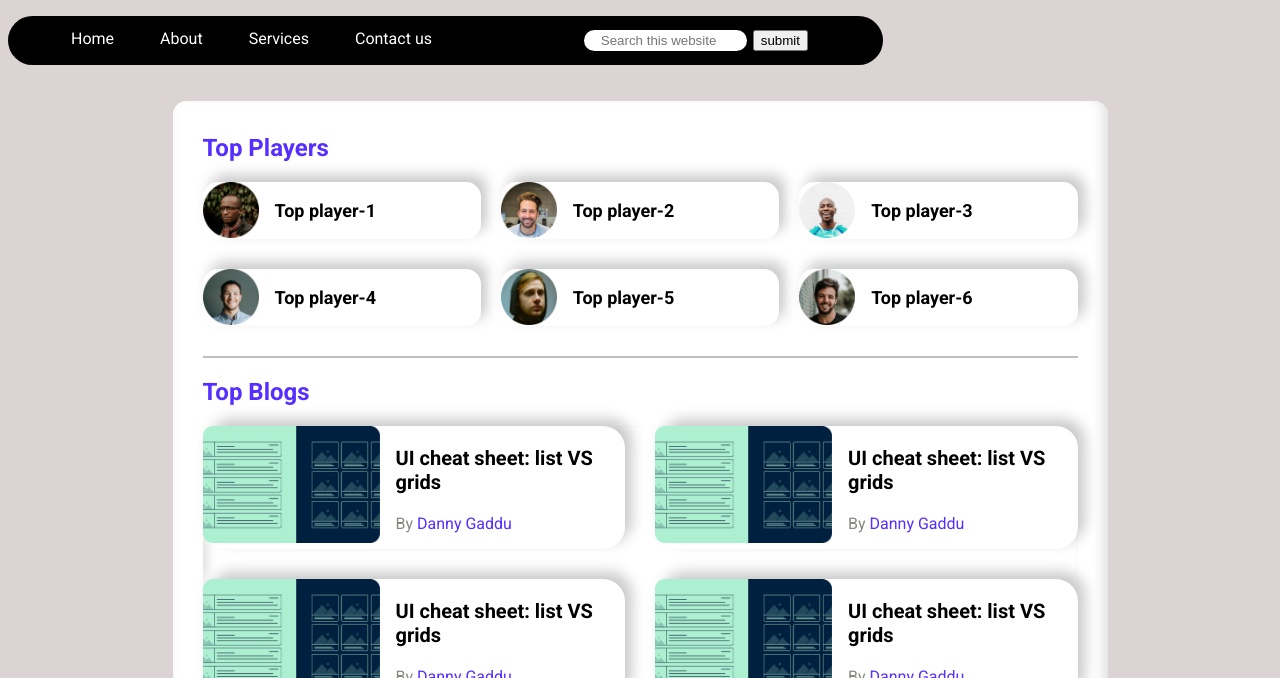
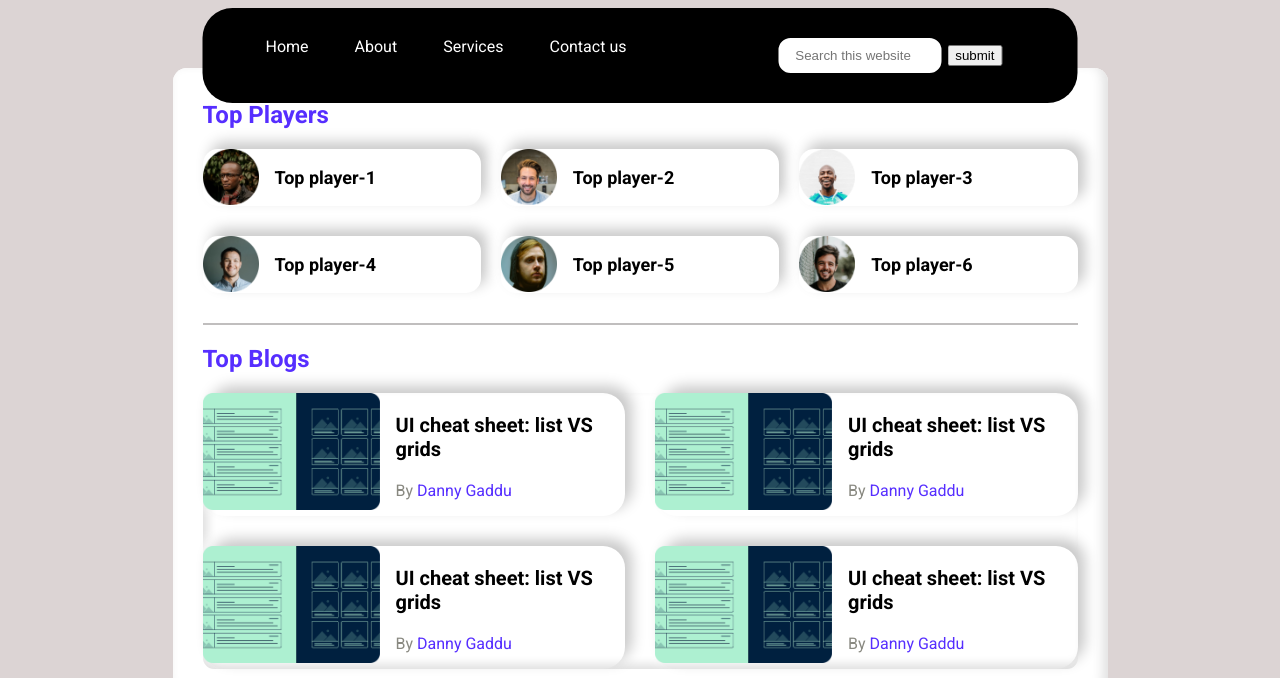
Before and after one commit to googlekeep/leader-board, a plain HTML site: page index.html in a window 1280 px wide. Shown: the top 678 px of the page. Drawn offline with Linux system fonts and the light colour scheme.

Commit message:
all done

```diff
--- a/style.css
+++ b/style.css
@@ -15,7 +15,12 @@ background-color: #dcd4d4;
     background-color: black;
     border-radius: 30px;
     width: 875px;
-    align-items: center;
+
+    position:absolute;
+
+    left: 50%;
+    transform: translate( -50%);
+
 
 
 
@@ -45,7 +50,7 @@ background-color: #dcd4d4;
 .navbar input{
     border: 2px solid black;
     border-radius: 14px;
-    padding: 3px 17px;
+    padding: 10px 17px;
     width: 129px;
 }
 
@@ -59,8 +64,9 @@ main{
 .container{
     background-color: aliceblue;
     width: 875px;
-    margin-top: 20px;
+    margin-top: 60px;
     border-radius: 10px;
+
     padding: 30px;
     border-radius: 14px;
     background: #ffffff;
@@ -184,6 +190,7 @@ hr{
     font-size: 10px;
 }
 
+/* whatsapp */
 
 .float{
 	position:fixed;
@@ -203,6 +210,9 @@ hr{
 .my-float{
 	margin-top:16px;
 }
+
+
+/* live chat */
 
 
 /* mediaqurry */
```
Also changed, not shown: index.html (+1 -0 lines).
